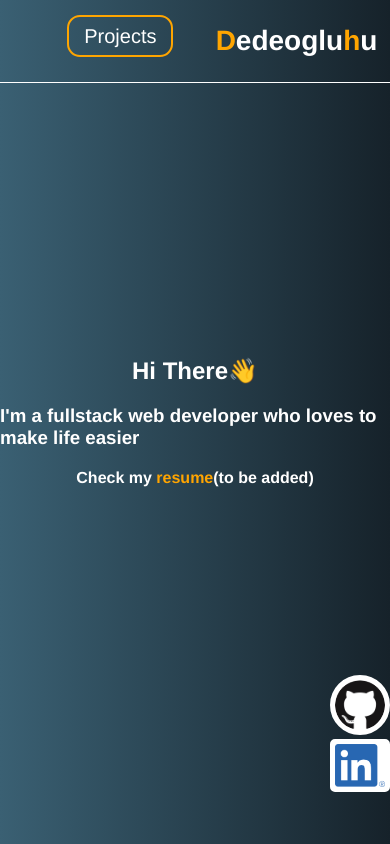
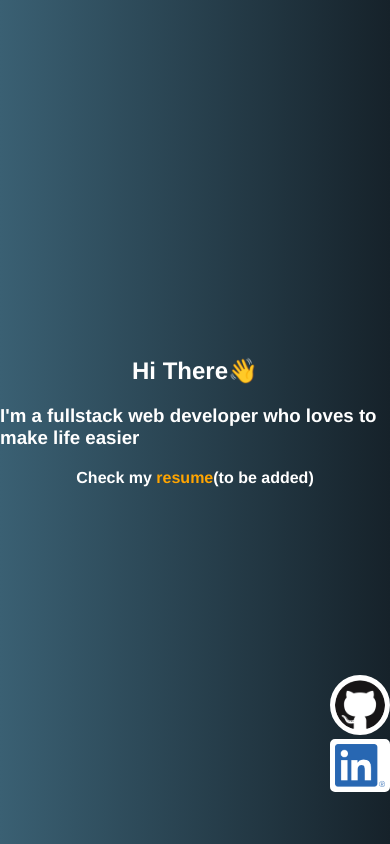
Before and after one commit to dedeogluhu/yet-another-portfolio, a Vue app: page / in a window 390 px wide. Shown: the top 844 px of the page. Built offline with nearby package versions, Linux system fonts and the light colour scheme.

Commit message:
added media to navbar - display none on mobile

```diff
--- a/src/components/navbar.vue
+++ b/src/components/navbar.vue
@@ -2,11 +2,11 @@
   <div id="navbar">
     <nav id="nav">
       <ul id="links">
-        <li>
+        <li class="order-2">
           <a class="nav-btn" href="#projects">Projects</a>
         </li>
 
-        <li>
+        <li class="order-1">
           <h3 id="logo">
             <a href="#home">
               <span class="text-orange">D</span>edeoglu<span class="text-orange"
@@ -16,7 +16,7 @@
           </h3>
         </li>
 
-        <li>
+        <li class="order-3">
           <a class="nav-btn" href="#contact" v-on:click="animate()">Contact</a>
         </li>
       </ul>
@@ -106,4 +106,10 @@ ul {
 .text-orange {
   color: orange;
 }
+
+@media (max-width: 460px) {
+  #navbar {
+    display: none;
+  }
+}
 </style>
```
